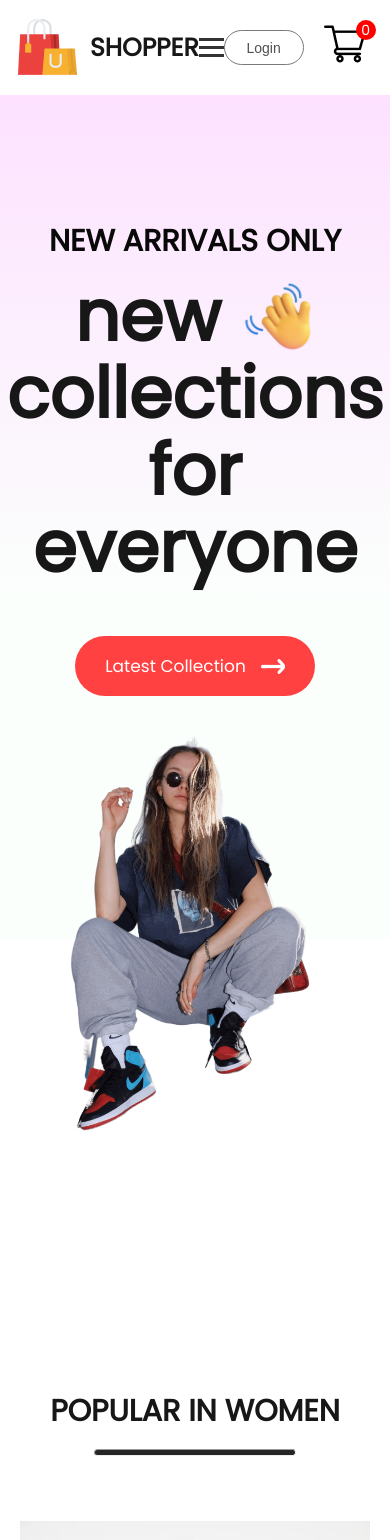
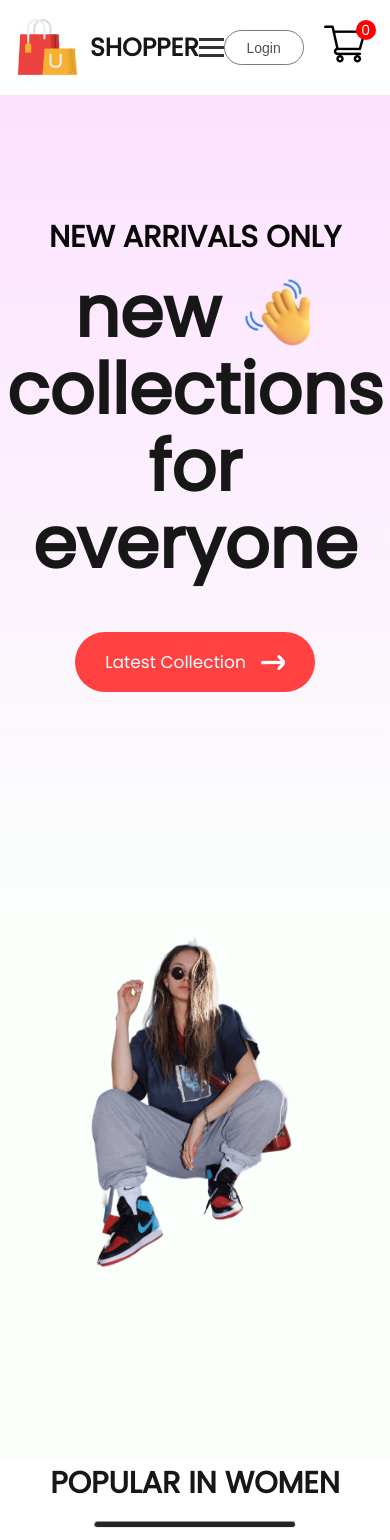
Before and after one commit to Jankarurosu/e-commerce-react, a React (Vite) app: page / in a window 390 px wide. Shown: the top 1540 px of the page. Built offline with nearby package versions, Linux system fonts and the light colour scheme.

Commit message:
Actualiza el modo resposivo del hero, popular y offers

```diff
--- a/src/components/hero/Hero.css
+++ b/src/components/hero/Hero.css
@@ -2,7 +2,6 @@
     height: 100vh;
     background: linear-gradient(180deg, #fde1ff, #e1ffea22 60%);
     display: flex;
-    margin-bottom: 100px;
     flex-direction: row;
 }
 
@@ -62,6 +61,7 @@
 }
 
 @media (max-width: 1340px) {
+
     .hero-left {
         padding-left: 100px;
     }
@@ -91,16 +91,15 @@
 
 @media (max-width: 1050px) {
     .hero {
+        height: 150vh;
         flex-direction: column;
+        padding: 50px;
         align-items: center;
         text-align: center;
-        margin-bottom: 450px;
     }
 
     .hero-left {
         padding-left: 0;
-        margin-top: 100px;
-        padding-top: 30px;
         align-items: center;
     }
 
@@ -131,6 +130,6 @@
     }
 
     .hero-right img {
-        width: 80%;
+        width: 90%;
     }
 }
--- a/src/components/offers/Offers.css
+++ b/src/components/offers/Offers.css
@@ -47,3 +47,5 @@
     justify-content: flex-end;
     padding-top: 50px;
 }
+
+@media (max-width: 1300px) {}
--- a/src/components/popular/Popular.css
+++ b/src/components/popular/Popular.css
@@ -3,6 +3,7 @@
     flex-direction: column;
     align-items: center;
     gap: 15px;
+    margin-top: 0;
     margin-bottom: 100px;
     padding: 0 20px;
 }
```
Also changed, not shown: Notepad.txt.
